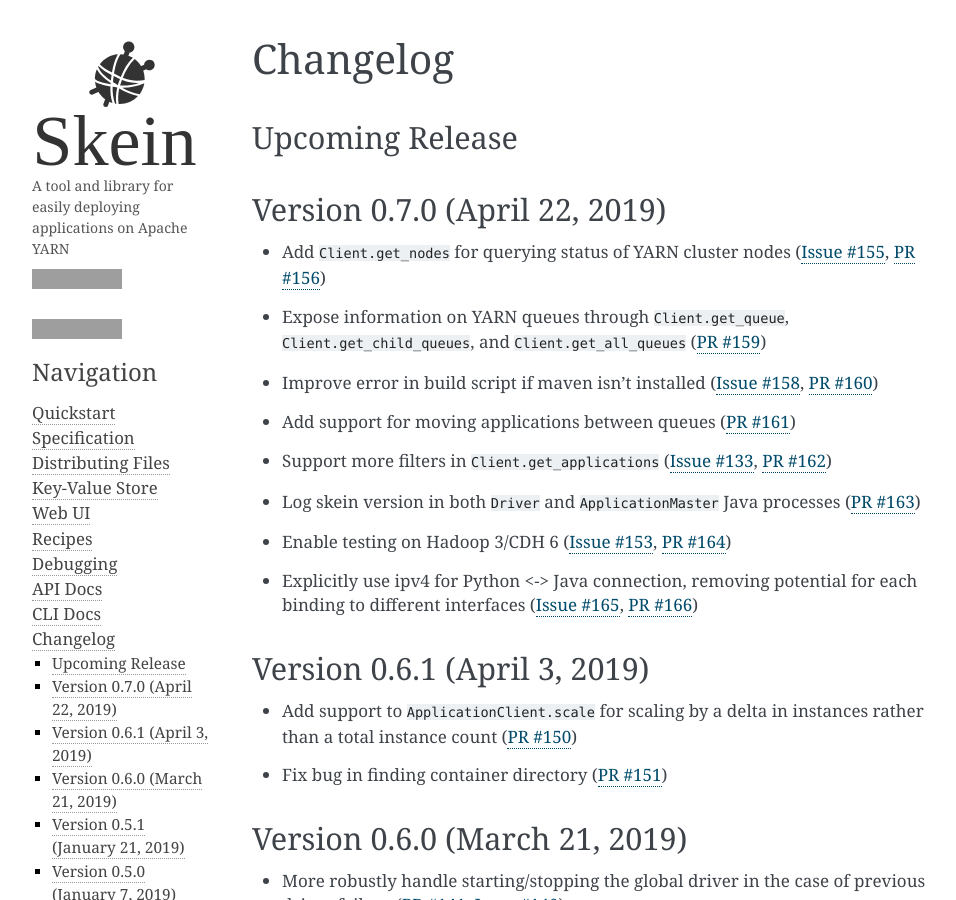
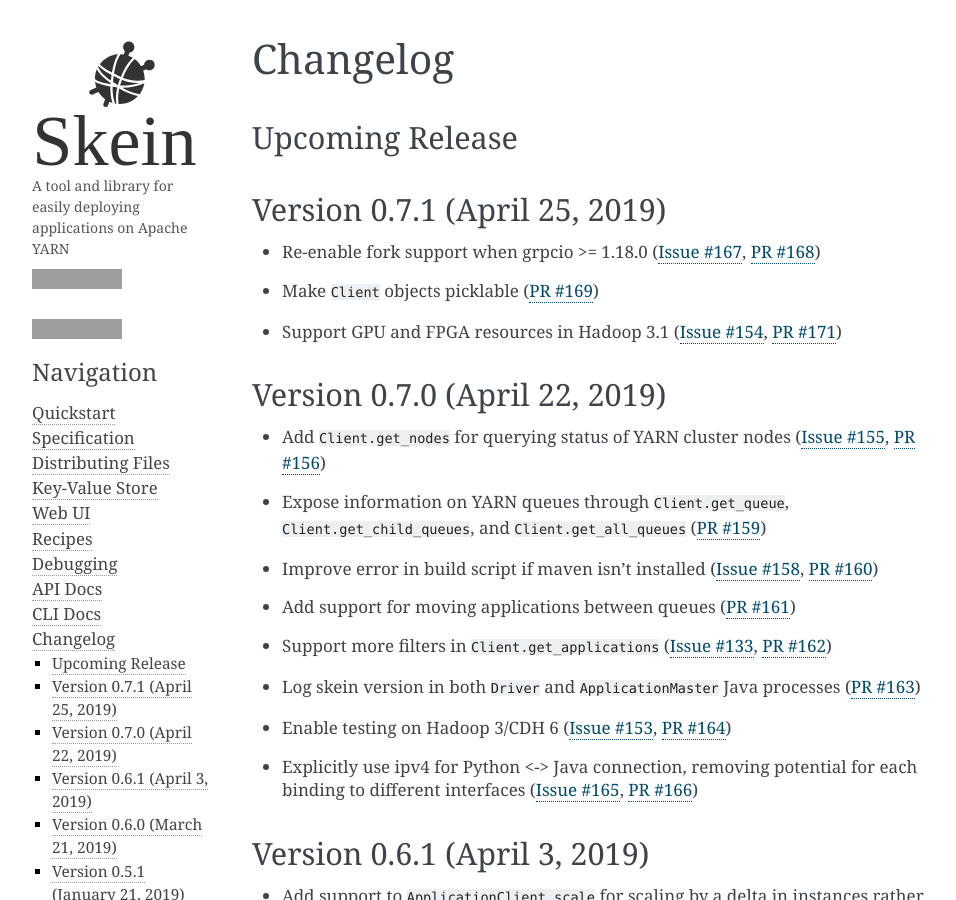
Before and after one commit to jcrist/skein, a Sphinx documentation site: the page built from docs/source/changelog.rst, in a window 1280 px wide and 900 px high, cut to the strip 0-900 px from the top of the window. Shown: the whole strip, without its empty margins (138-1094 px from the left). Built offline with Sphinx 7.4.7, drawn with Linux system fonts in a browser that asks for light colours; grey boxes are pictures that could not be loaded.

Commit message:
Update changelog for release [skip-tests]

```diff
--- a/docs/source/changelog.rst
+++ b/docs/source/changelog.rst
@@ -3,6 +3,14 @@
 
 Upcoming Release
 ----------------
+
+Version 0.7.1 (April 25, 2019)
+------------------------------
+
+- Re-enable fork support when grpcio >= 1.18.0 (:issue:`167`, :pr:`168`)
+- Make ``Client`` objects picklable (:pr:`169`)
+- Support GPU and FPGA resources in Hadoop 3.1 (:issue:`154`, :pr:`171`)
+
 
 Version 0.7.0 (April 22, 2019)
 ------------------------------
```
